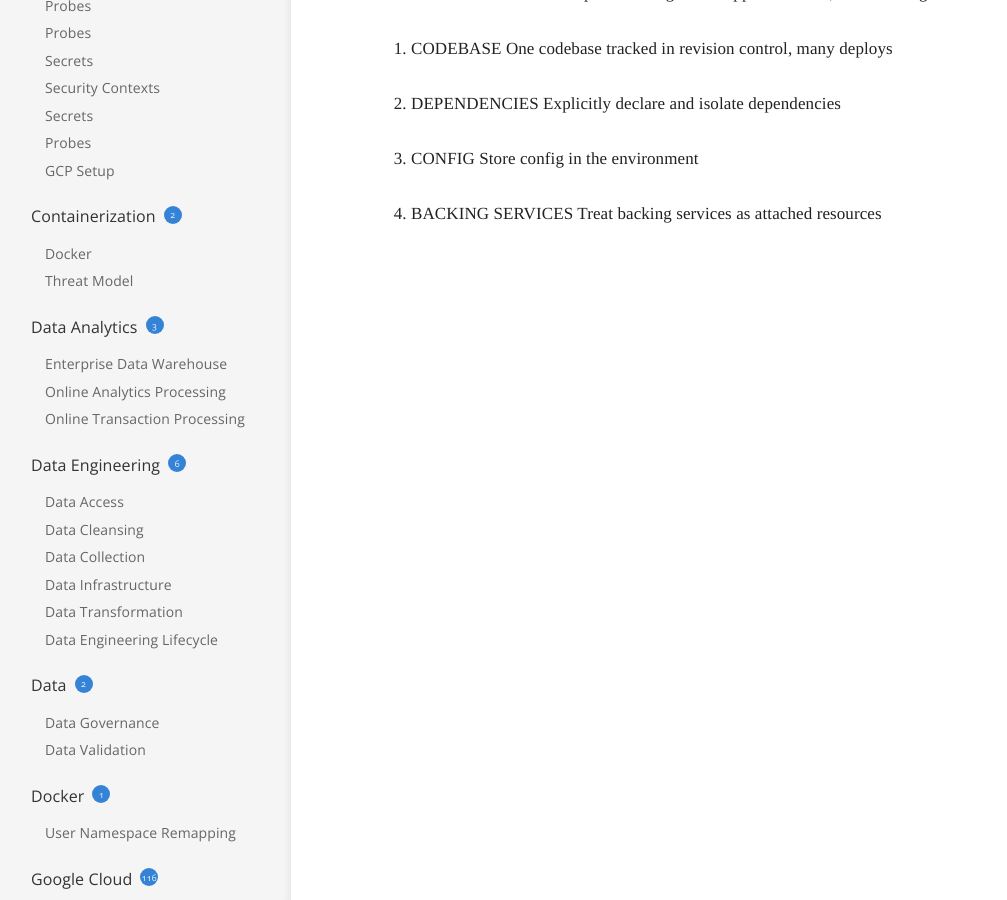
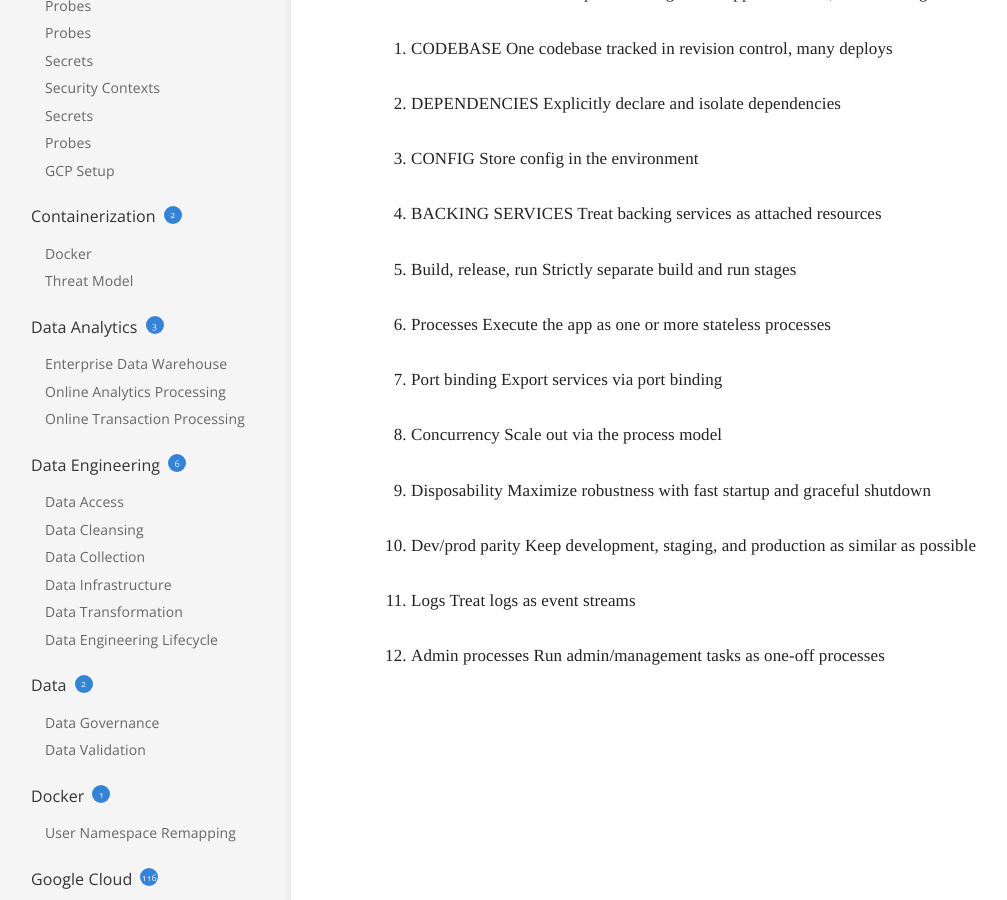
Before and after one commit to TABurrows/taburrows.github.io, a Jekyll site: the page built from _docs/twelve-factor/12factor.md, in a window 1280 px wide and 900 px high, scrolled down 638 px. Shown: the whole window, without its empty margins (9-1016 px from the left). Built offline with Jekyll 4.4.1, drawn with Linux system fonts in a browser that asks for light colours.

Commit message:
Updated 12 Factor

```diff
--- a/_docs/twelve-factor/12factor.md
+++ b/_docs/twelve-factor/12factor.md
@@ -28,3 +28,27 @@ Store config in the environment
 
 4. BACKING SERVICES
 Treat backing services as attached resources
+
+5. Build, release, run
+Strictly separate build and run stages
+
+6. Processes
+Execute the app as one or more stateless processes
+
+7. Port binding
+Export services via port binding
+
+8. Concurrency
+Scale out via the process model
+
+9. Disposability
+Maximize robustness with fast startup and graceful shutdown
+
+10. Dev/prod parity
+Keep development, staging, and production as similar as possible
+
+11. Logs
+Treat logs as event streams
+
+12. Admin processes
+Run admin/management tasks as one-off processes
```
